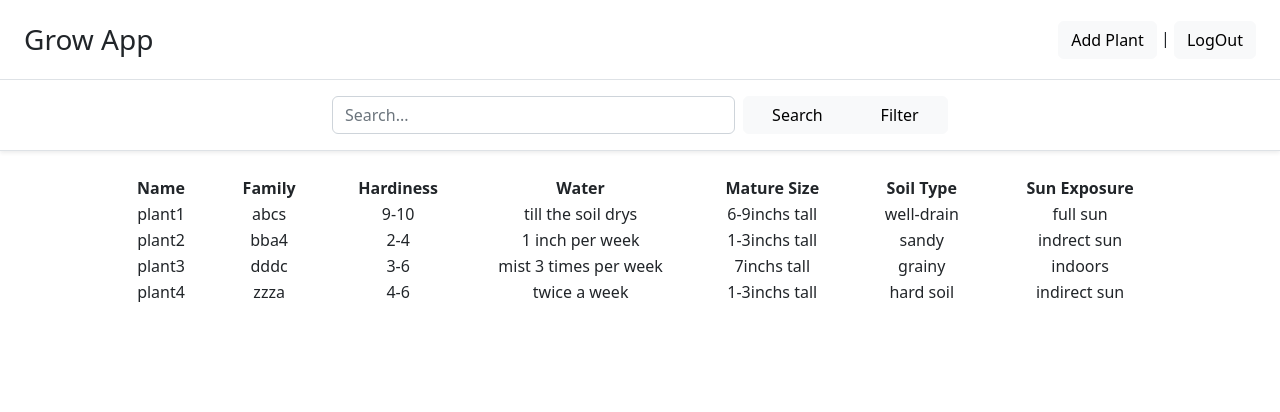
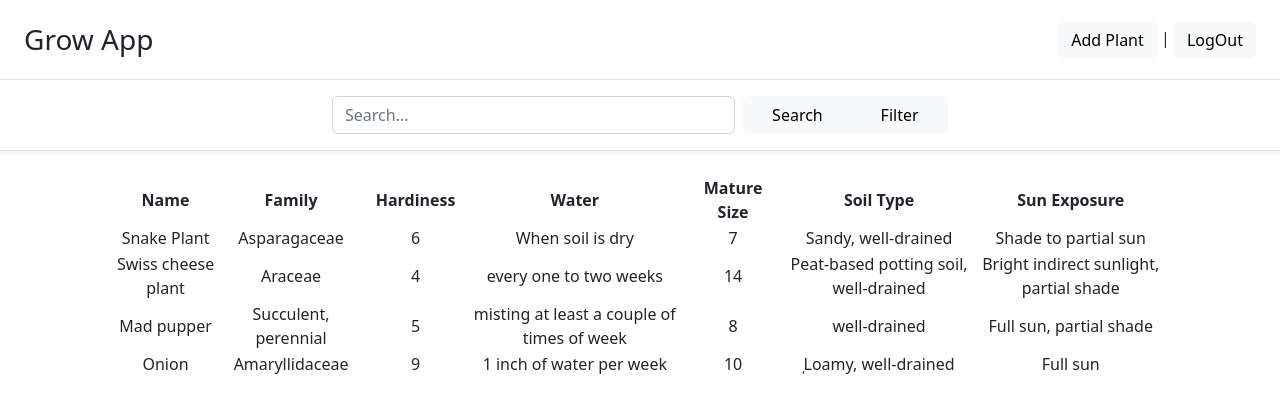
Before and after one commit to Shawn8z/React-plant-app, a React (Create React App) app: page / in a window 1280 px wide. Shown: the top 412 px of the page. Built offline with nearby package versions, Linux system fonts and the light colour scheme.

Commit message:
onSumbit function need a general search function

```diff
--- a/src/Components/bodys/mytable.js
+++ b/src/Components/bodys/mytable.js
@@ -3,14 +3,13 @@ import { Plants } from "../../plants";
 
 
 function MyTable() {
+
     const columns = ["Name", "Family", "Hardiness", "Water", "Mature Size", "Soil Type", "Sun Exposure"];
 
-    const items = [
-        ["plant1", "abcs", "9-10", "till the soil drys", "6-9inchs tall", "well-drain", "full sun"],
-        ["plant2", "bba4", "2-4", "1 inch per week", "1-3inchs tall", "sandy", "indrect sun"],
-        ["plant3", "dddc", "3-6", "mist 3 times per week", "7inchs tall", "grainy", "indoors"],
-        ["plant4", "zzza", "4-6", "twice a week", "1-3inchs tall", "hard soil", "indirect sun"],
-    ]
+
+    const dataObjs = [...Plants];
+
+
     return (
         <Container>
             <Row>
@@ -23,13 +22,21 @@ function MyTable() {
                         </tr>
                     </thead>
                     <tbody>
-                        {items.map((item) => (
-                            <tr>
-                                {item.map((val) => (
-                                    <td>{val}</td>
-                                ))}
-                            </tr>
-                        ))}
+                        {dataObjs.map( (obj) =>
+                            (
+                                <tr>
+                                    {Object.values(obj)
+                                            .filter((item, index) => index != 0)
+                                                .map((item) =>
+                                                    <td>{item}</td>
+                                                )
+                                    }
+
+                                </tr>
+                            )
+
+                            )
+                        }
                     </tbody>
                 </table>
             </Row>
--- a/src/Components/searchAndFilter/searchAndFilter.js
+++ b/src/Components/searchAndFilter/searchAndFilter.js
@@ -33,7 +33,8 @@ function SearchAndFilter() {
     const [checkedState, setCheckedState] = useState(
         allKeys.map(item => item = false)
     );
-    const [queryKeys, setQueryKeys] = useState([]);
+    const [queryKeys, setQueryKeys] = useState("empty");
+    const [filteredObjs, setFilteredObjs] = useState([]);
 
 
     const handleQueryChange = (event) => {
@@ -56,22 +57,34 @@ function SearchAndFilter() {
             }
         })
         setQueryKeys(tempKeyArr);
-        // console.log(tempKeyArr);
+    }
+
+    const search = (dataObj) => {
+        return dataObj.filter((item) =>
+            queryKeys.some((key) => item[key].toLowerCase().includes(query)
+        ))
     }
 
     const handleSubmit = (event) => {
-        alert("a query string was submitted: " + query);
-        console.log(queryKeys);
-        event.preventDefault();
+        let isFiltered = checkedState.some((item) => item === true);
+
+        if (isFiltered) {
+            console.log("filtered")
+            let filterList = search(Plants);
+            setFilteredObjs(filterList);
+            event.preventDefault();
+        } else {
+            console.log("not filtered");
+            event.preventDefault();
+        }
     }
-
-
 
     return (
         <div className="search-bar d-flex flex-row p-3 mb-4 px-md-4 bg-white border-bottom shadow-sm">
 
                 <Accordion defaultActiveKey="0" className="col-md-6 mx-auto">
                     <Form className="align-items-center" onSubmit={handleSubmit}>
+
                         <div className="search-bar d-flex flex-row mx-auto">
                             <Form.Control
                                 type="search"
@@ -96,7 +109,6 @@ function SearchAndFilter() {
                                 ].map( (item, index) => (
                                     <div key={`${item} checkbox`}>
                                         <Form.Check
-                                            key={index + 1}
                                             inline
                                             label={item}
                                             type="checkbox"
@@ -117,7 +129,6 @@ function SearchAndFilter() {
                                 ].map( (item, index) => (
                                     <div key={`${item} checkbox`}>
                                         <Form.Check
-                                            // key={index + 5}
                                             inline
                                             label={item}
                                             type="checkbox"
```
